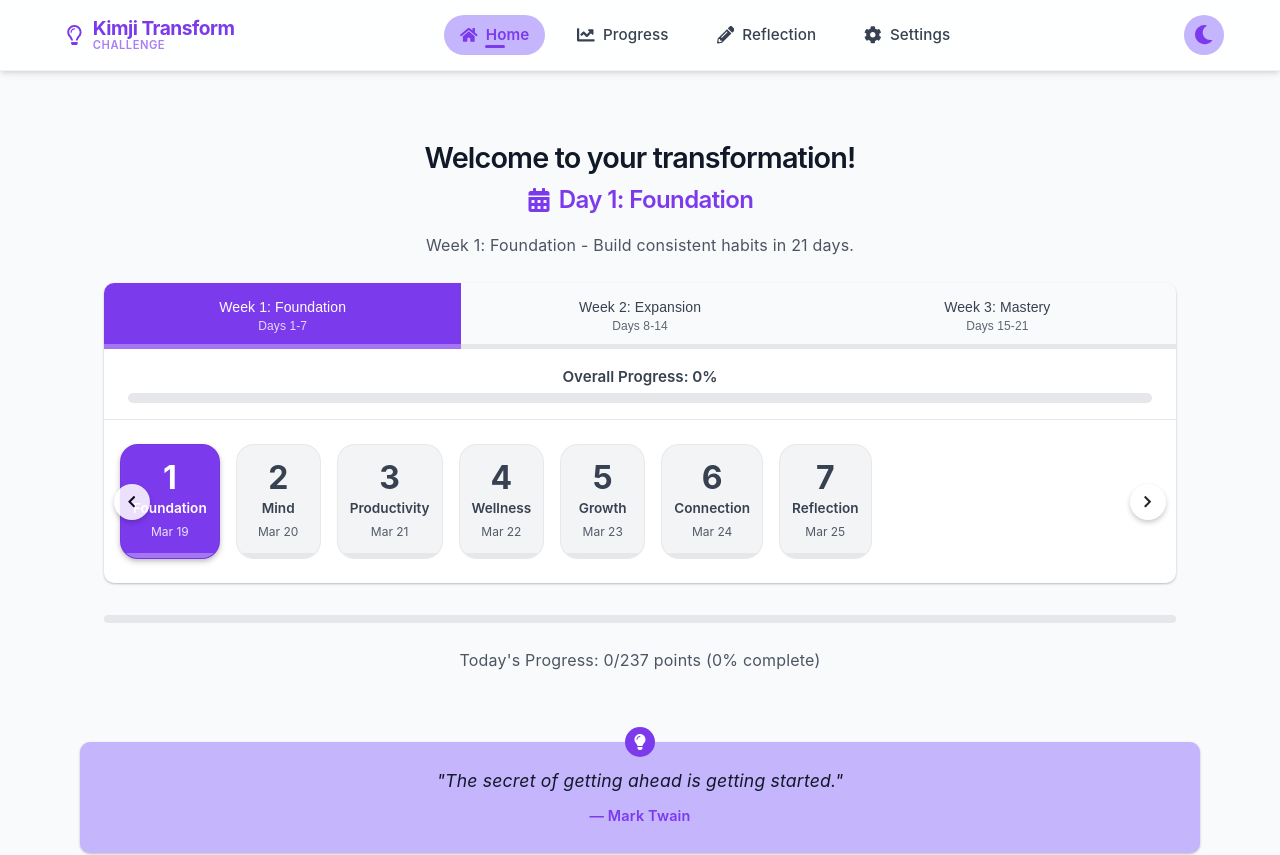
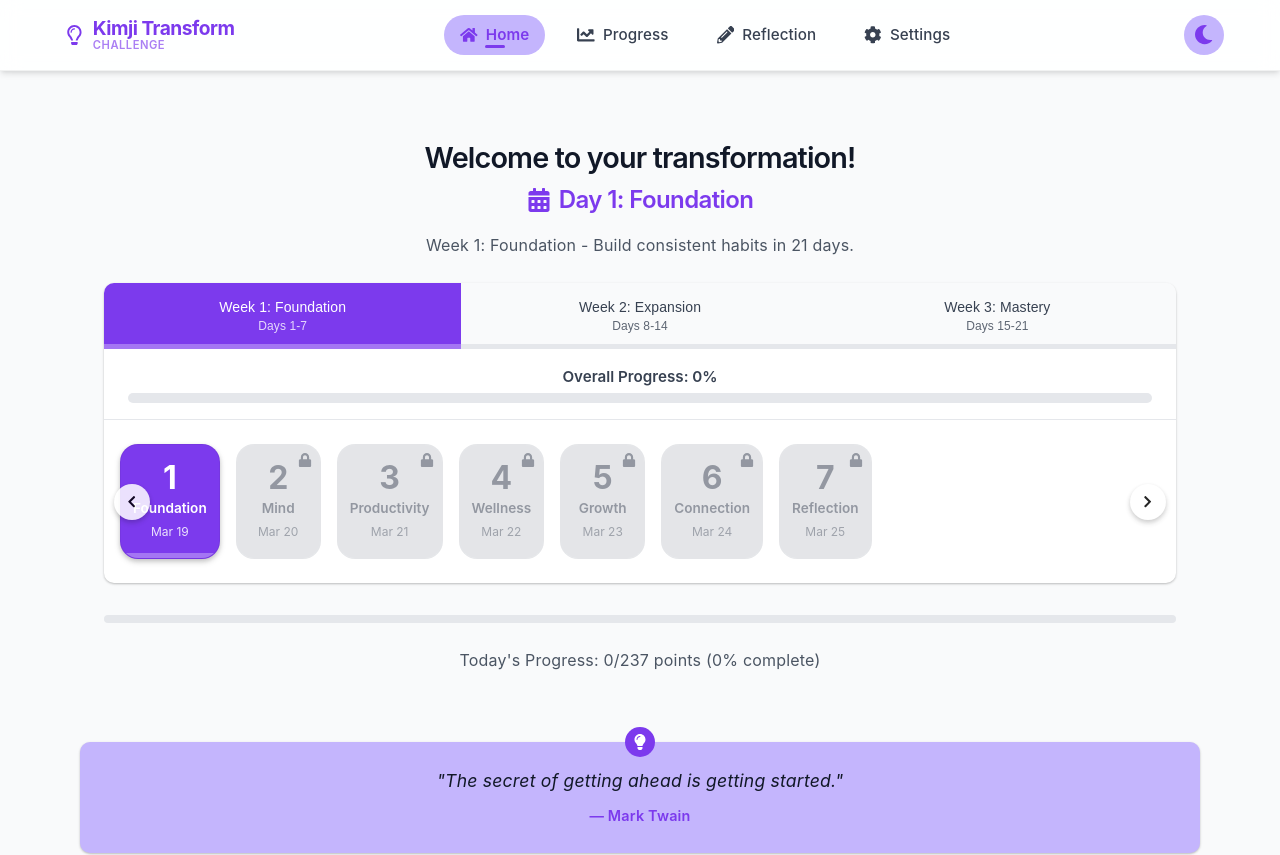
Before and after one commit to kiterunner20/kimji, a React (Create React App) app: page / in a window 1280 px wide. Shown: the top 855 px of the page. Built offline with nearby package versions, Linux system fonts and the light colour scheme.

Commit message:
Add lock UI to upcoming days in DaySelector

```diff
--- a/src/components/DaySelector.js
+++ b/src/components/DaySelector.js
@@ -1,7 +1,7 @@
 import React, { useState, useEffect, useRef } from 'react';
 import { useAppContext } from '../context/AppContext';
 import styled from 'styled-components';
-import { FaCalendarAlt, FaCheck, FaChevronLeft, FaChevronRight } from 'react-icons/fa';
+import { FaCalendarAlt, FaCheck, FaChevronLeft, FaChevronRight, FaLock } from 'react-icons/fa';
 
 // Styled components with Material Design principles
 const DaySelectorWrapper = styled.div`
@@ -194,19 +194,19 @@ const DayCard = styled.div`
   color: ${props => props.active ? 'white' : 'var(--gray-700)'};
   border-radius: var(--border-radius-lg);
   padding: 0.75rem;
-  cursor: pointer;
+  cursor: ${props => props.locked ? 'not-allowed' : 'pointer'};
   position: relative;
   overflow: hidden;
   box-shadow: ${props => props.active ? 'var(--shadow-2)' : 'none'};
   transition: all 250ms cubic-bezier(0.34, 1.56, 0.64, 1);
 
   &:hover {
-    transform: translateY(-3px);
-    box-shadow: var(--shadow-2);
+    transform: ${props => props.locked ? 'none' : 'translateY(-3px)'};
+    box-shadow: ${props => props.locked ? 'none' : 'var(--shadow-2)'};
   }
 
   &:active {
-    transform: translateY(-1px);
+    transform: ${props => props.locked ? 'none' : 'translateY(-1px)'};
   }
 
   ${props => props.completed && !props.active && `
@@ -225,6 +225,12 @@ const DayCard = styled.div`
     }
   `}
 
+  ${props => props.locked && `
+    opacity: 0.7;
+    background-color: var(--gray-200);
+    color: var(--gray-500);
+  `}
+
   .dark-mode & {
     background-color: ${props => props.active ? 'var(--primary)' : 'var(--gray-800)'};
     color: ${props => props.active ? 'white' : 'var(--gray-300)'};
@@ -233,6 +239,12 @@ const DayCard = styled.div`
       background-color: var(--gray-800);
       border: 1px solid var(--success);
       color: var(--gray-300);
+    `}
+
+    ${props => props.locked && `
+      opacity: 0.7;
+      background-color: var(--gray-900);
+      color: var(--gray-600);
     `}
   }
 `;
@@ -301,6 +313,35 @@ const NavigationButton = styled.button`
   }
 `;
 
+const LockIcon = styled.div`
+  position: absolute;
+  top: 6px;
+  right: 8px;
+  color: var(--gray-500);
+  font-size: 14px;
+
+  .dark-mode & {
+    color: var(--gray-600);
+  }
+`;
+
+const LockedOverlay = styled.div`
+  position: absolute;
+  top: 0;
+  left: 0;
+  width: 100%;
+  height: 100%;
+  background-color: rgba(0, 0, 0, 0.05);
+  display: flex;
+  align-items: center;
+  justify-content: center;
+  z-index: 5;
+
+  .dark-mode & {
+    background-color: rgba(0, 0, 0, 0.2);
+  }
+`;
+
 const DaySelector = () => {
   const { currentDay, weekPlan = [], dispatch } = useAppContext();
   const [activeWeek, setActiveWeek] = useState(Math.ceil(currentDay / 7));
@@ -341,7 +382,13 @@ const DaySelector = () => {
   };
 
   // Simple direct click handler
-  const handleDaySelect = (day) => {
+  const handleDaySelect = (day, isLocked) => {
+    // Don't allow selecting locked days
+    if (isLocked) {
+      console.log(`Day ${day} is locked and not selectable yet`);
+      return;
+    }
+
     console.log(`Button clicked for day ${day}`);
 
     if (dispatch) {
@@ -447,6 +494,11 @@ const DaySelector = () => {
     }
   };
 
+  // Determine if a day is locked (future day that can't be accessed yet)
+  const isDayLocked = (day) => {
+    return day > currentDay;
+  };
+
   return (
     <DaySelectorWrapper>
       <WeekTabsContainer>
@@ -504,19 +556,30 @@ const DaySelector = () => {
           {daysToShow.map((day, index) => {
             const isActive = day === currentDay;
             const isCompleted = getDayCompletionStatus(day);
+            const isLocked = isDayLocked(day);
 
             return (
               <DayCard
                 key={day}
                 active={isActive}
                 completed={isCompleted}
-                onClick={() => handleDaySelect(day)}
+                locked={isLocked}
+                onClick={() => handleDaySelect(day, isLocked)}
                 className="day-card"
                 aria-label={`Day ${day}: ${getDayTitle(day)}`}
               >
                 <DayNumber>{day}</DayNumber>
                 <DayName>{getDayTitle(day)}</DayName>
                 <DayDate>{getDateByIndex(day - 1)}</DayDate>
+
+                {isLocked && (
+                  <>
+                    <LockIcon>
+                      <FaLock />
+                    </LockIcon>
+                    <LockedOverlay />
+                  </>
+                )}
 
                 <ProgressIndicator active={isActive}>
                   <ProgressBar percent={getCompletionPercentage(day, day)} />
```
